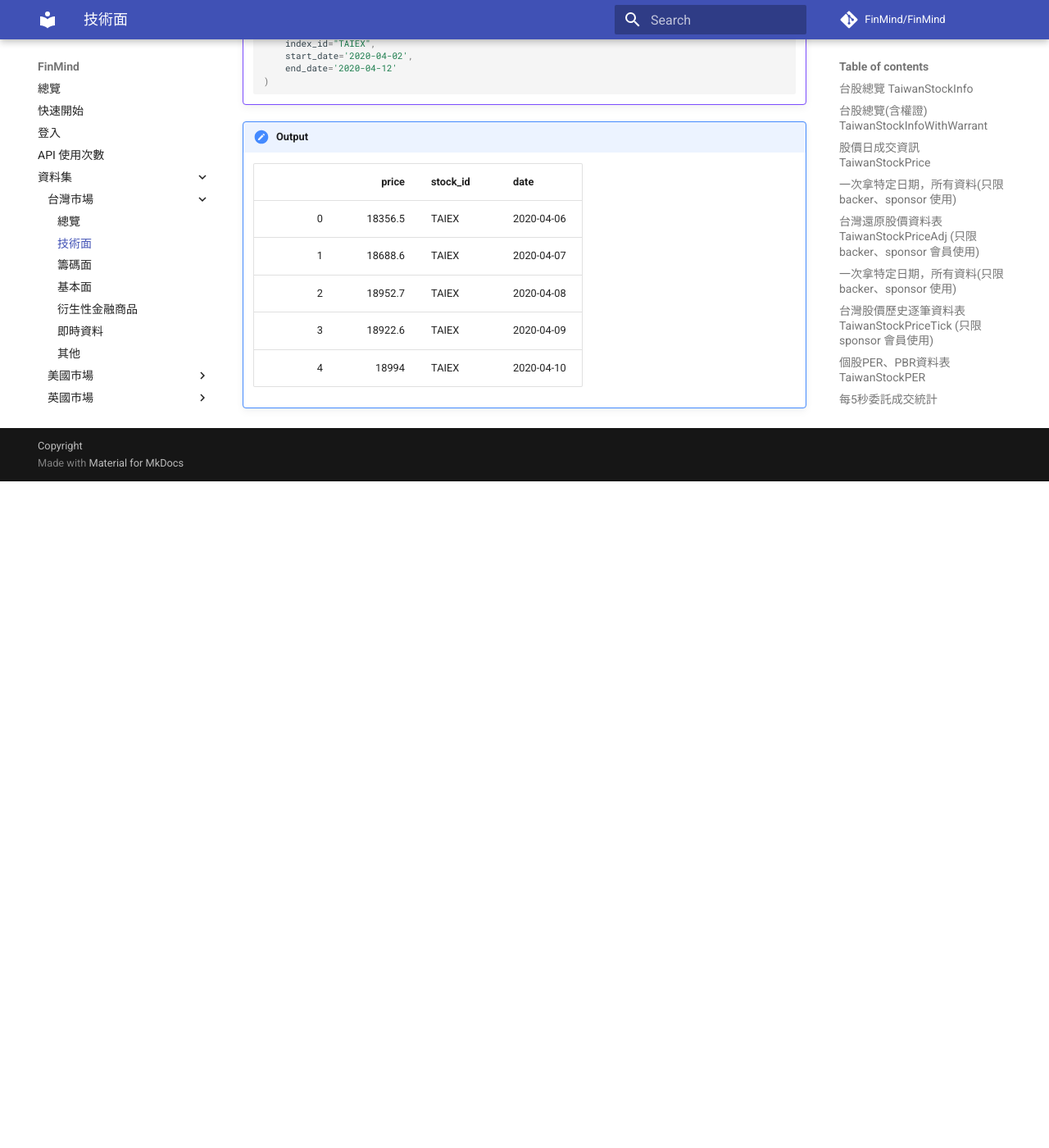
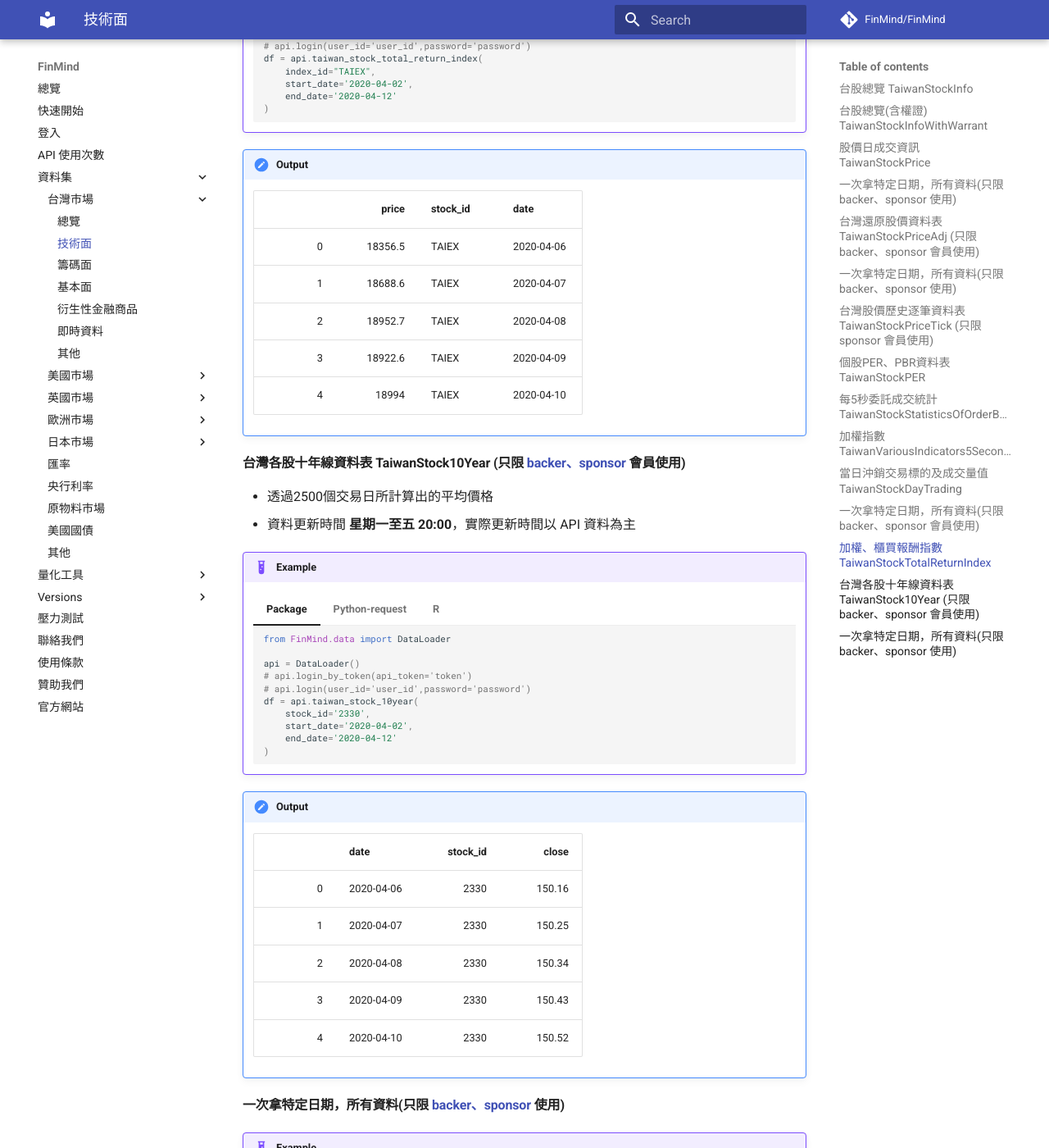
Before and after one commit to FinMind/FinMind-Doc, an MkDocs documentation site: the page built from docs/tutor/TaiwanMarket/Technical.md, in a window 1280 px wide and 1400 px high, scrolled down 9644 px. Shown: the whole window at 82% size. Built offline with MkDocs 1.6.1 and Material for MkDocs 9.7.7, drawn with Linux system fonts in a browser that asks for light colours; comment, search, counter and statistics services are not loaded; before the commit the page ends 10231 px from its top, so only the background shows below that; some of the changed text lies outside the part shown.

Commit message:
add: 10 year avg price

````diff
--- a/docs/tutor/TaiwanMarket/Technical.md
+++ b/docs/tutor/TaiwanMarket/Technical.md
@@ -10,6 +10,7 @@
 - [台股加權指數 TaiwanVariousIndicators5Seconds](https://finmind.github.io/tutor/TaiwanMarket/Technical/#taiwanvariousindicators5seconds)
 - [當日沖銷交易標的及成交量值 TaiwanStockDayTrading](https://finmind.github.io/tutor/TaiwanMarket/Technical/#taiwanstockdaytrading)
 - [加權、櫃買報酬指數 TaiwanStockTotalReturnIndex](https://finmind.github.io/tutor/TaiwanMarket/Technical/#taiwanstocktotalreturnindex)
+- [台灣各股十年線資料表 TaiwanStock10Year](https://finmind.github.io/tutor/TaiwanMarket/Technical/#taiwanstock10year)
 
 
 根據上述資料表逐一說明怎麼使用，另外具體資料表 schemas 請參考 [finmindapi](http://api.finmindtrade.com/docs#/default/method_api_v4_data_get)
@@ -839,3 +840,124 @@
     |  2 | 18952.7 | TAIEX      | 2020-04-08 |
     |  3 | 18922.6 | TAIEX      | 2020-04-09 |
     |  4 | 18994   | TAIEX      | 2020-04-10 |
+
+
+#### 台灣各股十年線資料表 TaiwanStock10Year (只限 [backer、sponsor](https://finmindtrade.com/analysis/#/Sponsor/sponsor) 會員使用)
+
+- 透過2500個交易日所計算出的平均價格
+- 資料更新時間 **星期一至五 20:00**，實際更新時間以 API 資料為主
+
+!!! example
+    === "Package"
+        ```python
+        from FinMind.data import DataLoader
+
+        api = DataLoader()
+        # api.login_by_token(api_token='token')
+        # api.login(user_id='user_id',password='password')
+        df = api.taiwan_stock_10year(
+            stock_id='2330',
+            start_date='2020-04-02',
+            end_date='2020-04-12'
+        )
+        ```
+    === "Python-request"
+        ```python
+        import requests
+        import pandas as pd
+        url = "https://api.finmindtrade.com/api/v4/data"
+        parameter = {
+            "dataset": "TaiwanStock10Year",
+            "data_id": "2330",
+            "start_date": "2020-04-02",
+            "end_date": "2020-04-12",
+            "token": "", # 參考登入，獲取金鑰
+        }
+        resp = requests.get(url, params=parameter)
+        data = resp.json()
+        data = pd.DataFrame(data["data"])
+        print(data.head())
+        ```
+    === "R"
+        ```R
+        library(httr)
+        library(data.table)
+        library(dplyr)
+        url = 'https://api.finmindtrade.com/api/v4/data'
+        response = httr::GET(
+        url = url,
+        query = list(
+            dataset="TaiwanStock10Year",
+            data_id= "2330",
+            start_date= "2020-04-02",
+            end_date= "2020-04-12",
+            token = "" # 參考登入，獲取金鑰
+        )
+        )
+        data = content(response)
+        df = data$data %>%
+        do.call('rbind',.) %>%
+        data.table
+        head(df)
+
+        ```
+
+!!! output
+    |    | date       |   stock_id |    close |
+    |---:|:-----------|-----------:|-----------------:|
+    |  0 | 2020-04-06 |       2330 | 150.16 |
+    |  1 | 2020-04-07 |       2330 | 150.25 |
+    |  2 | 2020-04-08 |       2330 | 150.34 |
+    |  3 | 2020-04-09 |       2330 | 150.43 |
+    |  4 | 2020-04-10 |       2330 | 150.52 |
+
+
+#### 一次拿特定日期，所有資料(只限 [backer、sponsor](https://finmindtrade.com/analysis/#/Sponsor/sponsor) 使用)
+
+!!! example
+    === "Python-request"
+        ```python
+        import requests
+        import pandas as pd
+        url = "https://api.finmindtrade.com/api/v4/data"
+        parameter = {
+            "dataset": "TaiwanStock10Year",
+            "start_date": "2020-04-06",
+            "token": "", # 參考登入，獲取金鑰
+        }
+        resp = requests.get(url, params=parameter)
+        data = resp.json()
+        data = pd.DataFrame(data["data"])
+        print(data.head())
+
+        ```
+    === "R"
+        ```R
+        library(httr)
+        library(data.table)
+        library(dplyr)
+        url = 'https://api.finmindtrade.com/api/v4/data'
+        response = httr::GET(
+        url = url,
+        query = list(
+            dataset="TaiwanStock10Year",
+            start_date= "2020-04-06",
+            token = "" # 參考登入，獲取金鑰
+        )
+        )
+        data = content(response)
+        df = data$data %>%
+        do.call('rbind',.) %>%
+        data.table
+        head(df)
+
+        ```
+
+!!! output
+    |    | date       |   stock_id |   close |
+    |---:|:-----------|-----------:|--------:|
+    |  0 | 2020-04-06 |       0050 |   66.5  |
+    |  1 | 2020-04-06 |       0053 |   28.68 |
+    |  2 | 2020-04-06 |       0055 |   14.31 |
+    |  3 | 2020-04-06 |       0056 |   24.59 |
+    |  4 | 2020-04-06 |       0061 |   16.28 |
````
Also changed, not shown: docs/tutor/TaiwanMarket/DataList.md (+1 -0 lines).
